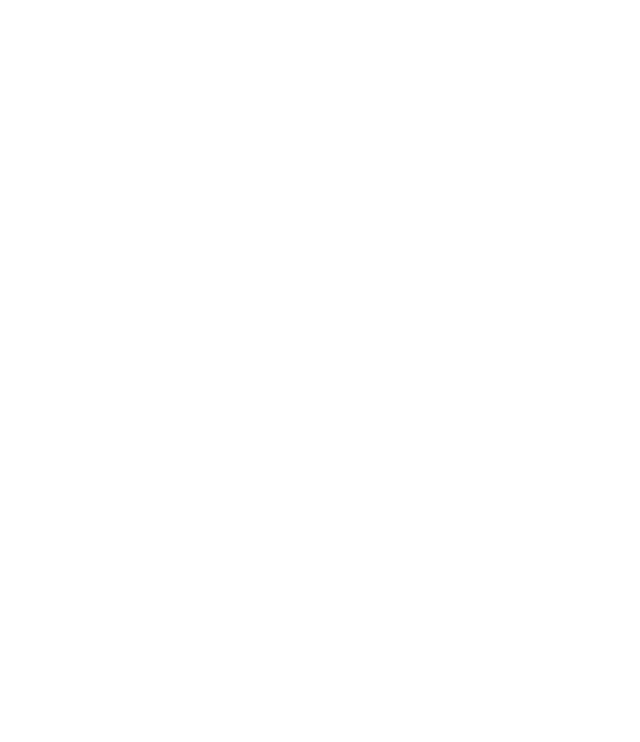
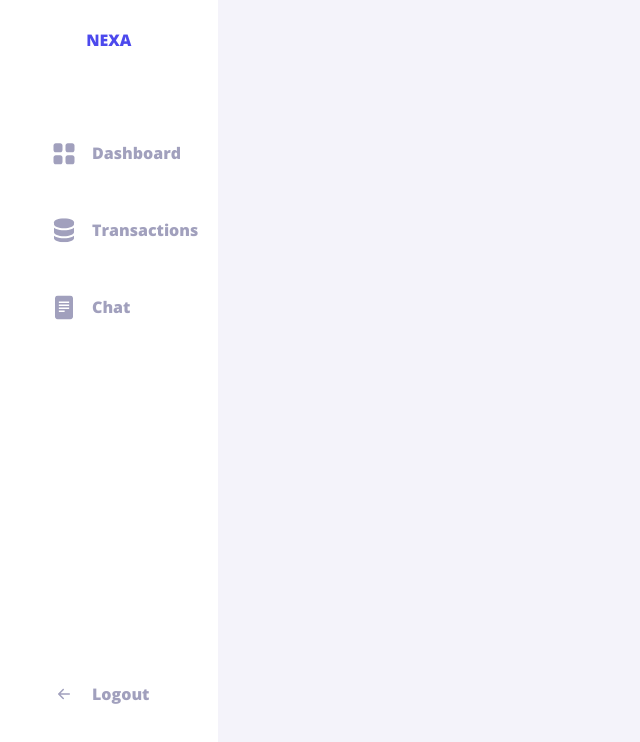
Before and after one commit to twentyse7en/Nexa, a React (Vite) app: page / in a window 1280 px wide. Shown: the top 742 px of the page, without its empty margins (0-640 px from the left). Built offline with nearby package versions, Linux system fonts and the light colour scheme.

Commit message:
feat : Layout changes

```diff
--- a/src/container/Dashboard.jsx
+++ b/src/container/Dashboard.jsx
@@ -1,11 +1,11 @@
-import Navbar from "./Navbar";
+
 
 const Dashboard = () => {
   return (
-    <div className="flex">
-        <Navbar />
-      <div className="h-[100vh] bg-[#F4F3FA] flex-1">Dashboard</div>
-    </div>
+
+
+      <div >Dashboard</div>
+
   );
 };
 
--- a/src/container/Navbar.jsx
+++ b/src/container/Navbar.jsx
@@ -34,7 +34,7 @@ const Navbar = () => {
   };
 
   return (
-    <div className="w-[15%] h-[100vh] bg-white left-0 top-0 rounded-r-[26px]  py-7 px-6 ">
+    <div className="w-[17%] h-[100vh] bg-white left-0 top-0 rounded-r-[26px]  py-7 px-6 ">
       <div className="text-primary text-center">NEXA</div>
       <div className="flex flex-col justify-between h-[90%]">
 
--- a/src/container/PrivateRoute.jsx
+++ b/src/container/PrivateRoute.jsx
@@ -1,12 +1,20 @@
 import {  Route, Routes } from 'react-router-dom';
+import Navbar from './Navbar';
 import Dashboard from './Dashboard';
+import Transactions from './Transactions';
 
 
 const PrivateRoute = () => {
   return (
+    <div className='flex'>
+      <Navbar/>
+      <div className="h-[100vh] bg-[#F4F3FA] flex-1">
     <Routes>
       <Route path={'/dashboard'} element={<Dashboard />}/>
+      <Route path={'/transactions'} element={<Transactions />}/>
     </Routes>
+    </div>
+    </div>
   )
 }
 
```
